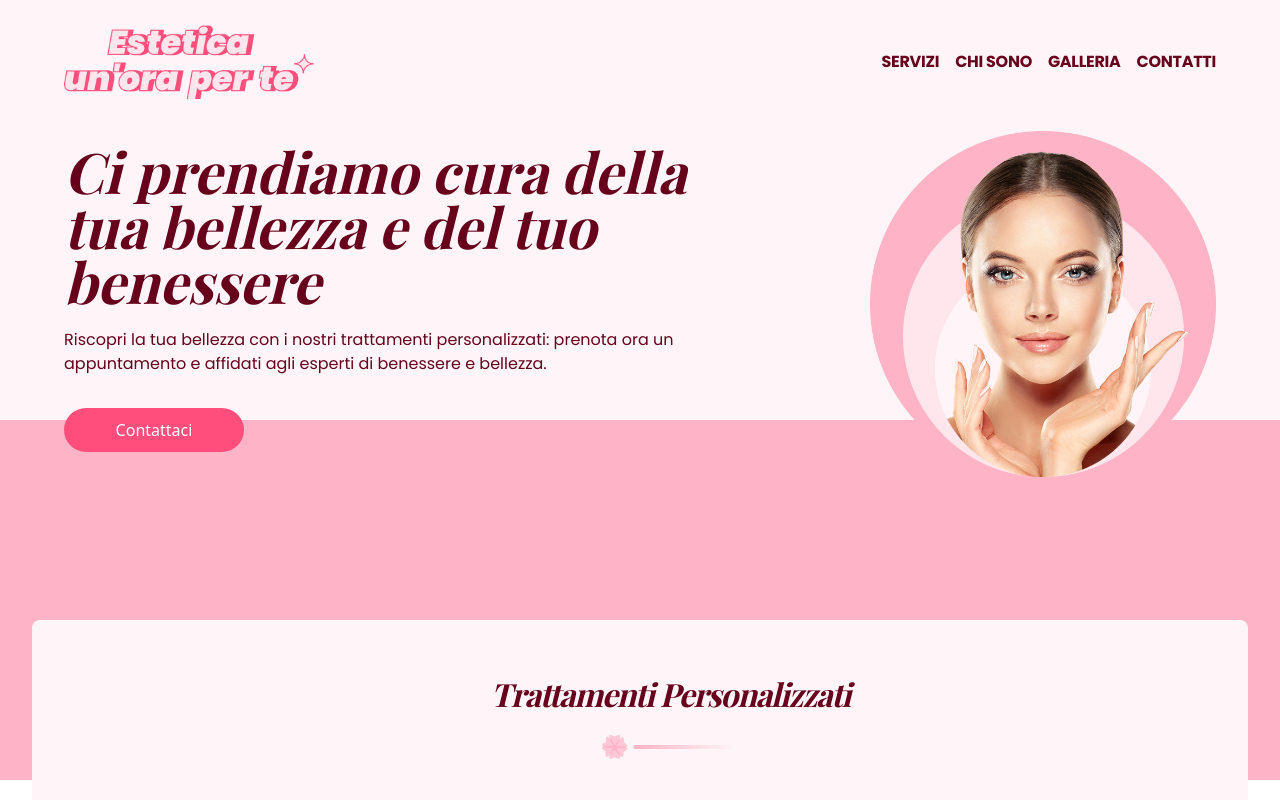
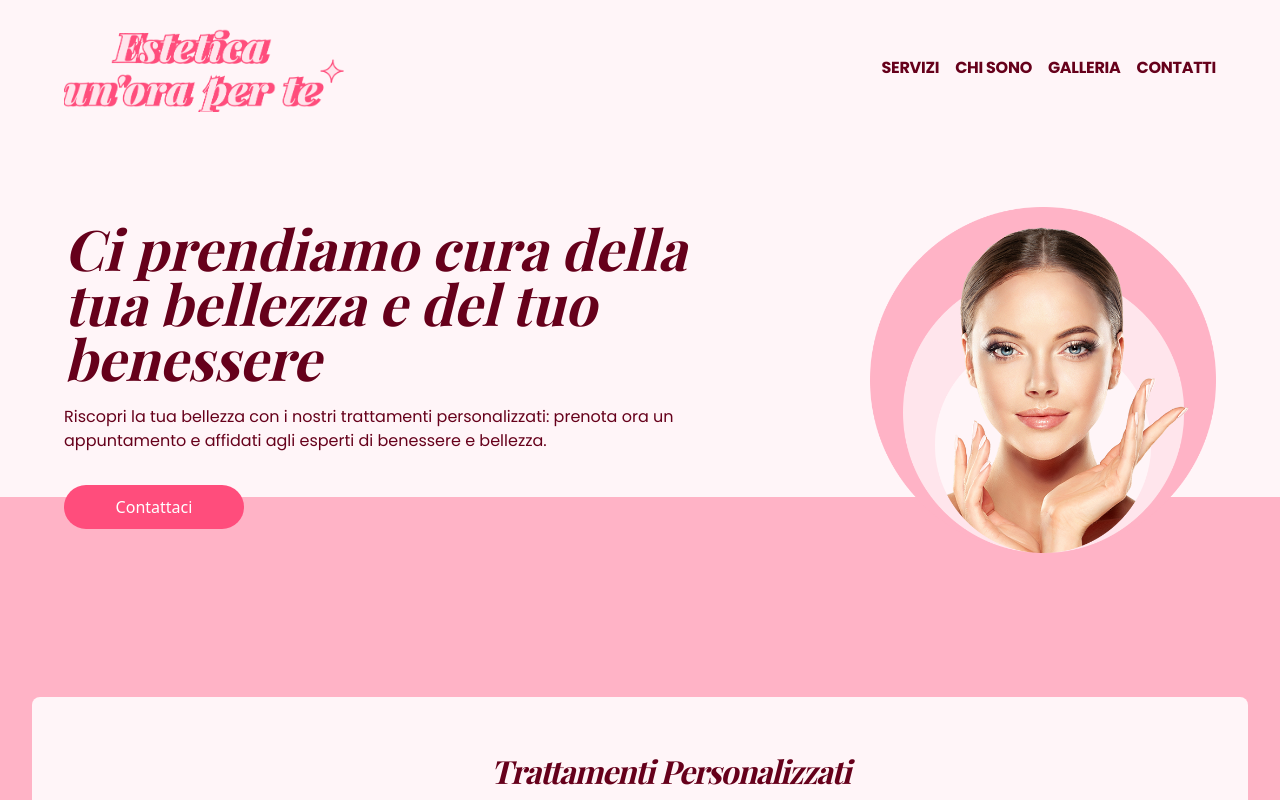
Before and after one commit to Giovanni-Serra-Git/un_ora_per_te, a React (Vite) app: page / in a window 1280 px wide. Shown: the top 800 px of the page. Built offline with nearby package versions, Linux system fonts and the light colour scheme; a web font is replaced by a local one.

Commit message:
changed logos

```diff
--- a/src/components/homepage/homepage.jsx
+++ b/src/components/homepage/homepage.jsx
@@ -53,7 +53,7 @@ function HomePage() {
             <div className="bg-pink-100 relative">
                 <div className="container text-center flex flex-col items-center">
                     <Sidenavbar/>
-                    <div className="flex flex-col items-center md:flex-row md:justify-between">
+                    <div className="flex flex-col items-center md:flex-row md:justify-between mt-[2rem] md:mt-[4rem]">
 
                         <div className="md:basis-[60%] md:text-left z-40">
                             <h1 className="heading-playfair my-10 md:my-5 md:leading-[55px]">Ci prendiamo cura della
--- a/src/components/navbar/logoWideScreen.jsx
+++ b/src/components/navbar/logoWideScreen.jsx
@@ -2,7 +2,7 @@ import Alt from "../alt/alt"
 
 function LogoWideScreen() {
     return (
-      <div className="max-w-[250px]">
+      <div className="max-w-[280px]">
         <img src="../../assets/navbar/logo_above.png" alt={Alt + "Immagine LogoWideScreen del centro estetico"} />
       </div>
     )
```
Also changed, not shown: public/assets/navbar/logo.png, public/assets/navbar/logo_above.png.
